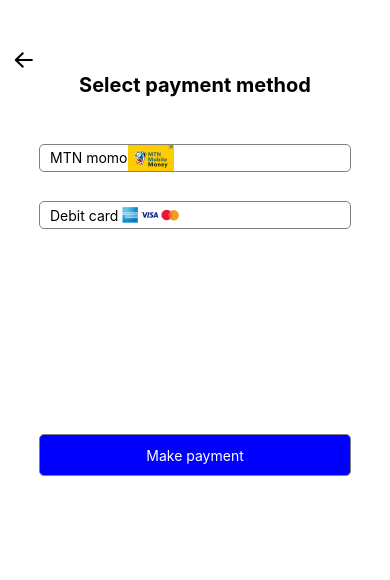
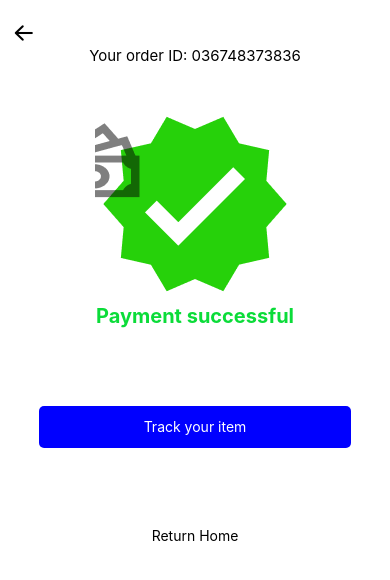
Before and after one commit to Emmanuelitgit/online-pharmacy, a React Native app: screen / in a window 390 px wide. Shown: the top 580 px of the page. Built offline with nearby package versions, Linux system fonts and the light colour scheme.

Commit message:
payment-success

```diff
--- a/App.js
+++ b/App.js
@@ -8,9 +8,10 @@ import DeliveryInfo from "./Screens/Home/DeliveryInfo"
 import Product from './Screens/Home/Product';
 import CartScreen from './Screens/Home/CartScreen';
 import PaymentMethod from './Screens/Home/PaymentMethod';
+import PaymentSuccess from './Screens/Home/PaymentSuccess';
 
 export default function App() {
   return (
-  <PaymentMethod/>
+  <PaymentSuccess/>
   );
 }
--- /dev/null
+++ b/Screens/Home/PaymentSuccess.jsx
@@ -0,0 +1,98 @@
+import React from 'react';
+import { View, Text, StyleSheet, SafeAreaView, ScrollView, Pressable, TextInput, StatusBar, Image } from 'react-native';
+import { AntDesign} from '@expo/vector-icons';
+import { SIZES } from '../../Constants/Theme';
+
+const PaymentSuccess = () => {
+  return (
+<SafeAreaView style={styles.container}>
+    <StatusBar backgroundColor={'white'} barStyle={'dark-content'} />
+    <View style={styles.itemsContainer}>
+        <View style={styles.arrowIconContainer}>
+         <AntDesign name="arrowleft" size={24} color="black" />
+        </View>
+        <View style={styles.headerTextContainer}>
+            <Text style={styles.headerText}>Your order ID: 036748373836</Text>
+        </View>
+        <View style={styles.imageContainer}>
+            <Image source={require("../../assets/success.png")}/>
+            <Text style={styles.successText}>Payment successful</Text>
+        </View>
+        <View  style={styles.buttonContainer}>
+         <Pressable
+          style={[styles.btn, styles.btnBlue]}>
+          <Text style={[styles.btnText, styles.btnTextWhite]}>Track your item</Text>
+        </Pressable>
+        <Pressable
+          style={[styles.btn, styles.btnWhite]}>
+          <Text style={[styles.btnText, styles.btnTextBlack]}>Return Home</Text>
+        </Pressable>
+         </View>
+    </View>
+</SafeAreaView>
+  )
+}
+
+const styles = StyleSheet.create({
+    container:{
+        flex:1
+    },
+    itemsContainer:{
+
+    },
+    arrowIconContainer:{
+        paddingTop:'5%',
+        paddingRight:'80%',
+        paddingLeft:'3%'
+      },
+      headerTextContainer:{
+        alignItems:'center'
+      },
+      headerText:{
+        fontSize:15
+      },
+      imageContainer:{
+        alignItems:'center',
+        paddingTop:'10%'
+      },
+      successText:{
+        color:'#0BDC39',
+        fontWeight:'bold',
+        fontSize:20
+      },
+      buttonContainer:{
+        paddingTop:'10%',
+        width:'100%',
+        alignItems:'center'
+      },
+      btn:{
+        padding:'3.3%',
+        width: '80%',
+        borderRadius: 5,
+        paddingHorizontal: 10,
+        marginBottom: '7%',
+        alignItems:'center',
+        marginTop:'10%'
+      },
+      btnText:{
+        color:'white'
+      },
+      btnTextBlack:{
+        color:'black'
+      },
+      btnTextWhite:{
+        color:'white'
+      },
+      btnBlue:{
+        backgroundColor:'blue',
+      },
+      btnWhite:{
+        borderRadius: 10,
+        backgroundColor: '#fff',
+        shadowColor: '#000',
+        elevation: 5,
+      }
+})
+
+
+export default PaymentSuccess
```
Also changed, not shown: assets/success.png (added).
